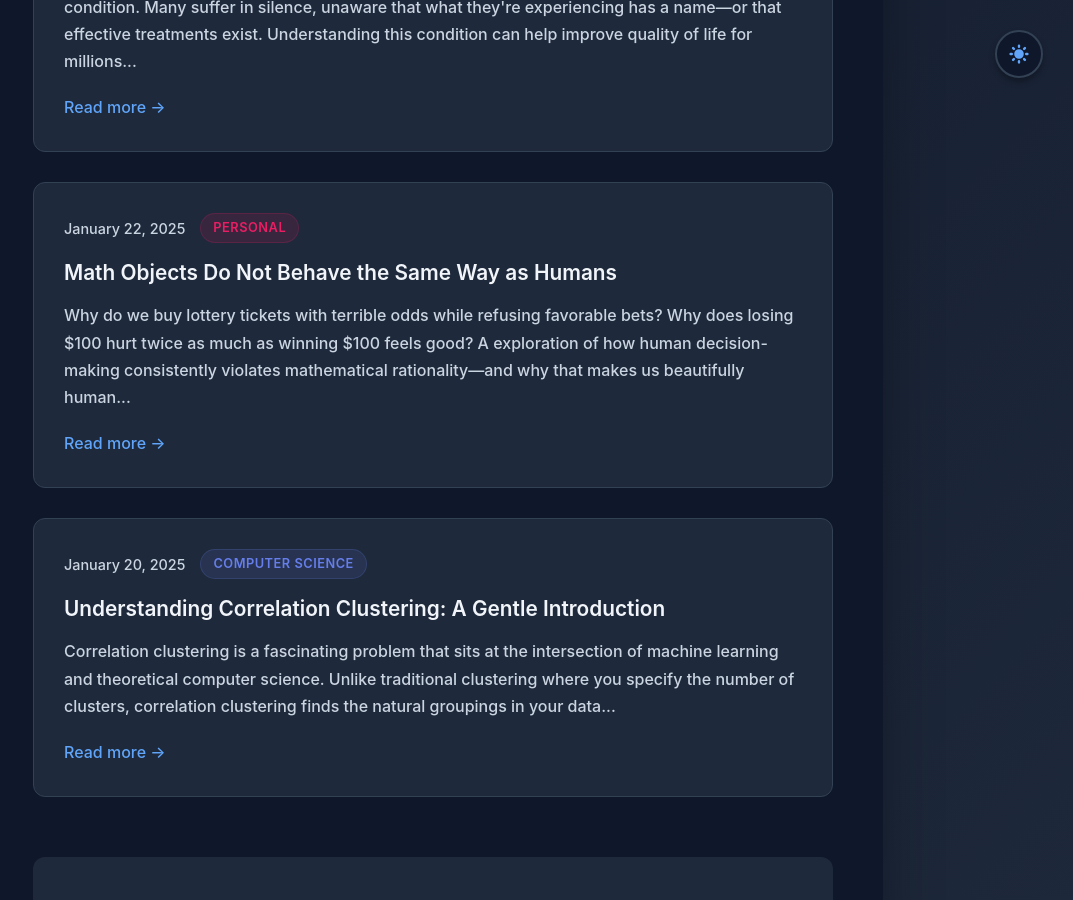
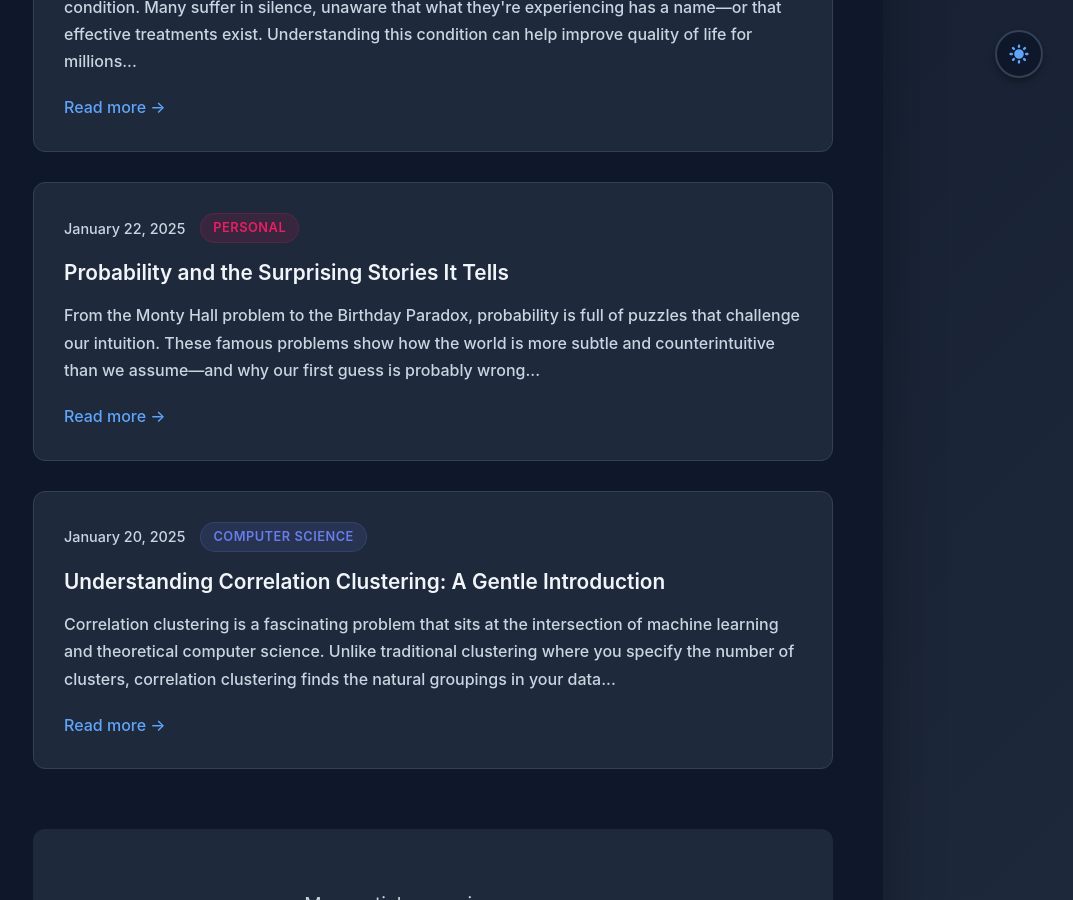
Before and after one commit to andisheGhs/andisheGhs.github.io, a Jekyll site: the page writing.html, which Jekyll copies as it is, in a window 1280 px wide and 900 px high, scrolled down 777 px. Shown: the whole window, without its empty margins (207-1280 px from the left). Built offline with Jekyll 4.4.1, drawn with Linux system fonts in a browser that asks for light colours.

Commit message:
Update article titles and excerpts in writing.html

```diff
--- a/writing.html
+++ b/writing.html
@@ -543,16 +543,15 @@
                     <a href="articles/RLS.html" class="read-more">Read more →</a>
                 </article>
 
-
-                <!-- Behavioral Economics Article -->
+                <!-- Probability Puzzles Article -->
                 <article class="article-card" data-category="personal">
                     <div class="article-meta">
                         <span class="article-date">January 22, 2025</span>
                         <span class="article-category category-personal">Personal</span>
                     </div>
-                    <h3><a href="articles/math-objects-humans.html">Math Objects Do Not Behave the Same Way as Humans</a></h3>
+                    <h3><a href="articles/math-objects-humans.html">Probability and the Surprising Stories It Tells</a></h3>
                     <p class="article-excerpt">
-                        Why do we buy lottery tickets with terrible odds while refusing favorable bets? Why does losing $100 hurt twice as much as winning $100 feels good? A exploration of how human decision-making consistently violates mathematical rationality—and why that makes us beautifully human...
+                        From the Monty Hall problem to the Birthday Paradox, probability is full of puzzles that challenge our intuition. These famous problems show how the world is more subtle and counterintuitive than we assume—and why our first guess is probably wrong...
                     </p>
                     <a href="articles/math-objects-humans.html" class="read-more">Read more →</a>
                 </article>
```
